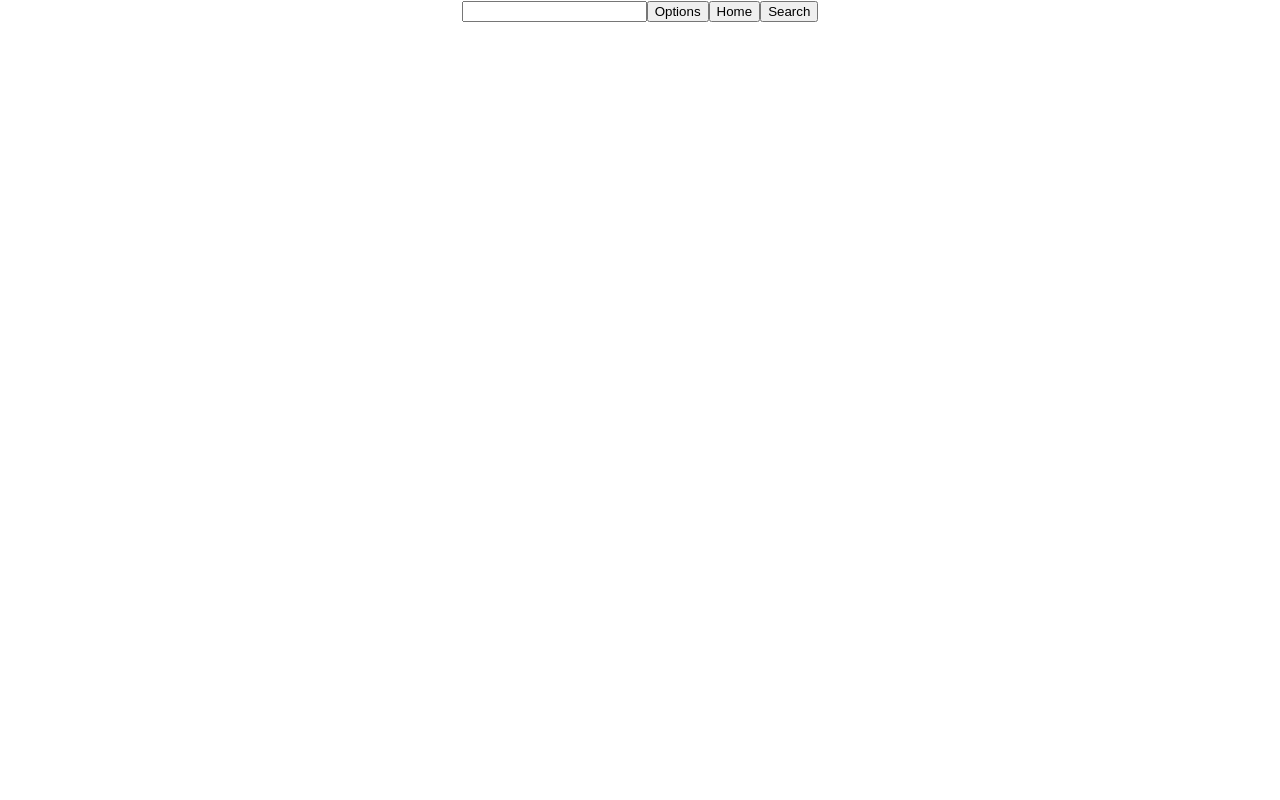
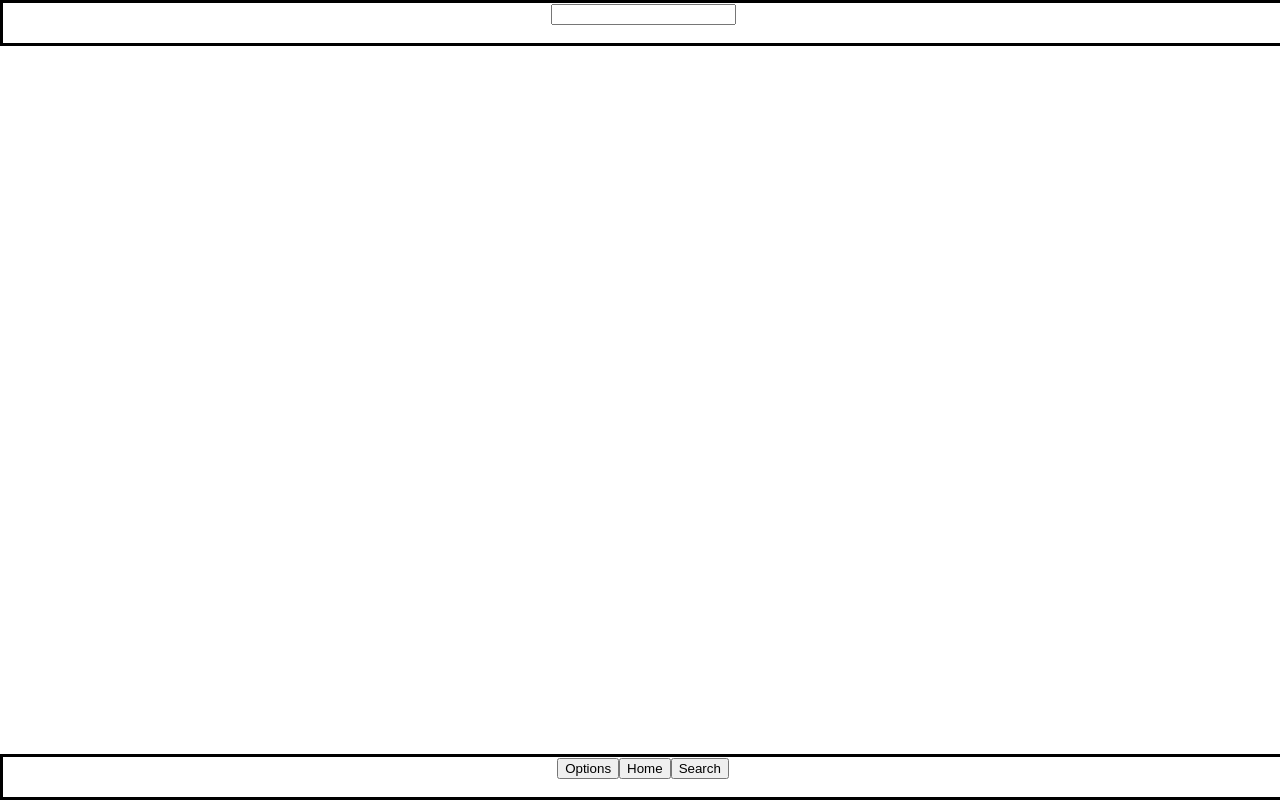
Before and after one commit to deadbelly/tashtego, a React (Create React App) app: page / in a window 1280 px wide. Built offline with nearby package versions, Linux system fonts and the light colour scheme.

Commit message:
Anchor nav and search bars

```diff
--- a/src/Components/App/App.css
+++ b/src/Components/App/App.css
@@ -1,3 +1,7 @@
 .App {
   text-align: center;
 }
+
+.search-results {
+  overflow-y: scroll;
+}
--- a/src/Components/App/App.js
+++ b/src/Components/App/App.js
@@ -18,10 +18,12 @@ export const App = () => {
   return (
     <div className="App">
       <Search setSearchResults={setSearchResults}/>
-      <AvailableBooks
-        searchResults={searchResults}
-        addBook={addBook}
-      />
+      <div className='search-results'>
+        <AvailableBooks
+          searchResults={searchResults}
+          addBook={addBook}
+        />
+      </div>
       <NavBar />
     </div>
   );
--- a/src/Components/NavBar/NavBar.css
+++ b/src/Components/NavBar/NavBar.css
@@ -0,0 +1,7 @@
+.navbar {
+  border: 3px solid black;
+  height: 5vh;
+  bottom: 0;
+  position: fixed;
+  width: 100%;
+}
--- a/src/Components/NavBar/NavBar.js
+++ b/src/Components/NavBar/NavBar.js
@@ -1,11 +1,12 @@
 import React from 'react';
+import './NavBar.css'
 
 export const NavBar = () => {
   return (
-    <span>
+    <footer className='navbar'>
       <button className='navbtn'>Options</button>
       <button className='navbtn'>Home</button>
       <button className='navbtn'>Search</button>
-    </span>
+    </footer>
   )
 }
--- a/src/Components/Search/Search.css
+++ b/src/Components/Search/Search.css
@@ -0,0 +1,7 @@
+.search-bar {
+  border: 3px solid black;
+  height: 5vh;
+  top: 0;
+  position: fixed;
+  width: 100%;
+}
--- a/src/Components/Search/Search.js
+++ b/src/Components/Search/Search.js
@@ -1,6 +1,7 @@
 import React, { useState } from 'react';
 import { getValidBooks } from '../../api_calls';
 import { formatSearch } from '../../util';
+import './Search.css'
 
 export const Search = ({ setSearchResults }) => {
   const [query, setQuery] = useState('')
@@ -12,11 +13,13 @@ export const Search = ({ setSearchResults }) => {
   }
 
   return (
+    <div className='search-bar'>
       <input
         value={query}
         type='text'
         onChange={event => setQuery(event.target.value)}
         onKeyUp={handleSearch}
       />
+    </div>
   )
 }
--- a/src/index.css
+++ b/src/index.css
@@ -5,9 +5,14 @@ body {
     sans-serif;
   -webkit-font-smoothing: antialiased;
   -moz-osx-font-smoothing: grayscale;
+  height: 100vh;
 }
 
 code {
   font-family: source-code-pro, Menlo, Monaco, Consolas, 'Courier New',
     monospace;
 }
+
+#blockColorblindContent {
+  display: none;
+}
```
Lines whose indentation alone changed are shown as unchanged.
